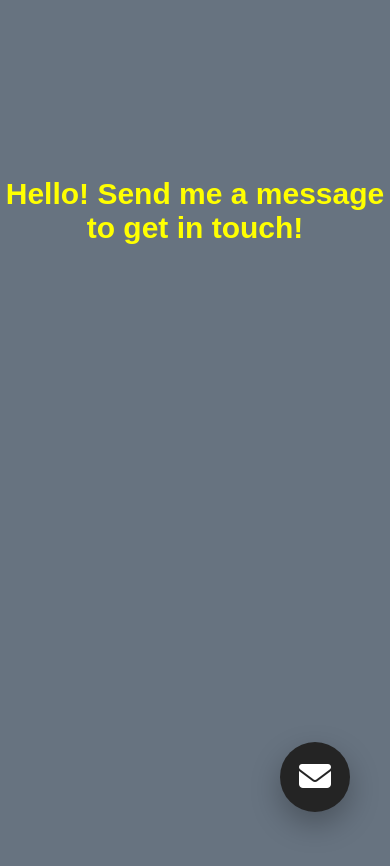
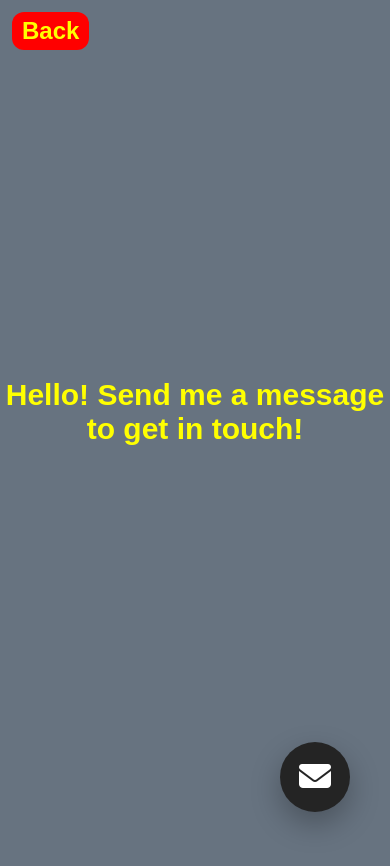
Before and after one commit to adamanuszkiewicz/flix-finder, a React (Create React App) app: page /contact__form in a window 390 px wide. Shown: the top 866 px of the page. Built offline with nearby package versions, Linux system fonts and the light colour scheme.

Commit message:
contact page added

```diff
--- a/src/components/ContactForm.jsx
+++ b/src/components/ContactForm.jsx
@@ -53,11 +53,10 @@ const ContactForm = () => {
 
   return (
     <>
-      {/* <Link to="/movies">
-        <button className="start__btn">Back</button>
-      </Link>
-      <div className="contact__container"> */}
-
+       <div className="contact__container">
+          <Link to="/movies">
+            <button className="start__btn">Back</button>
+          </Link>
 
           <div className="message__header">
             <h1 className="greeting">Hello! Send me a message to get in touch!</h1>
@@ -196,7 +195,7 @@ const ContactForm = () => {
               <i className="fas fa-envelope"></i>
             </button>
           </Link>
-        {/* </div> */}
+        </div>
 
     </>
   );
--- a/src/index.css
+++ b/src/index.css
@@ -11,7 +11,7 @@ body {
   height: 100%;
   background-color: rgba(71, 86, 101, 0.822);
   max-width: 100vw;
-  overflow-x: hidden;
+  /* overflow-y: hidden; */
 }
 
 .bg-img {
@@ -625,18 +625,25 @@ textarea:focus {
   box-shadow: 0 12px 30px 0 rgb(0, 0, 0, 0.28);
 }
 
+.contact__container {
+  height: 100vh;
+}
 
+.contact__container .start__btn {
+  margin: 12px 12px 0 12px;
+
+}
 
 .message__header{
   height: 100%;
   display: flex;
   justify-content: center;
   align-items: center;
+  padding-bottom: 120px;
 }
 
 .greeting {
   width: 100%;
-  height: 50vh;
   display: flex;
   flex-direction: column;
   justify-content: center;
@@ -973,18 +980,38 @@ textarea:focus {
     font-size: 20px;
   }
 
+  .contact__container {
+    height: 100vh;
+  }
 
+  .contact__container .start__btn  {
+    padding: 5px 10px;
+  }
+
+  body .modal--open {
+    overflow-y: visible;
+  }
+
+  body .contact__form .modal--open {
+    overflow-y: hidden;
+  }
+
+  body .movie__details--container .modal--open {
+    overflow-y: hidden;
+  }
 
   .modal {
-    height: 108%;
+    top: 0;
+    left: 0;
+    transform: none;
+    height: auto;
     width: 100%;
-    display: flex;
     flex-direction: column-reverse;
+    border-radius: 0;
   }
 
   .modal__half {
     width: 100%;
-    height: 50%;
   }
 }
 
--- a/src/pages/Home.jsx
+++ b/src/pages/Home.jsx
@@ -34,7 +34,7 @@ const Home = () => {
                 </Link>
               </li>
               <li>
-                <Link to="/"
+                <Link to="/contact__form"
                   className="
               nav__link
               nav__link--hover-effect
@@ -45,7 +45,7 @@ const Home = () => {
               </li>
               <li>
                 <Link
-                  to="movies"
+                  to="/movies"
                   className="
               nav__link
               nav__link--hover-effect
@@ -85,7 +85,7 @@ const Home = () => {
                 </li>
                 <li className="menu__list">
                   <Link
-                    to="movies"
+                    to="/movies"
                     className="menu__link"
                     onClick={() => closeMenu()}
                   >
--- a/src/pages/MovieDetails.jsx
+++ b/src/pages/MovieDetails.jsx
@@ -89,7 +89,7 @@ const MovieDetails = () => {
             </li>
             <li className="menu__list">
               <Link
-                to="/"
+                to="/contact__form"
                 className="menu__link"
                 onClick={() => closeMenu}
               >
--- a/src/pages/Movies.jsx
+++ b/src/pages/Movies.jsx
@@ -68,7 +68,7 @@ const Movies = () => {
           </li>
           <li>
             <Link
-              to="/"
+              to="/contact__form"
               className="
                   nav__link
                   nav__link--hover-effect
@@ -79,7 +79,7 @@ const Movies = () => {
           </li>
           <li>
             <Link
-              to="/"
+              to="movies"
               className="
                   nav__link
                   nav__link--hover-effect
@@ -107,12 +107,12 @@ const Movies = () => {
               </Link>
             </li>
             <li className="menu__list">
-              <Link to="/" className="menu__link " onClick={() => closeMenu()}>
+              <Link to="/contact__form" className="menu__link " onClick={() => closeMenu()}>
                 Contact
               </Link>
             </li>
             <li className="menu__list">
-              <Link to="/" className="menu__link" onClick={() => closeMenu()}>
+              <Link to="/movies" className="menu__link" onClick={() => closeMenu()}>
                 Movies
               </Link>
             </li>
```
